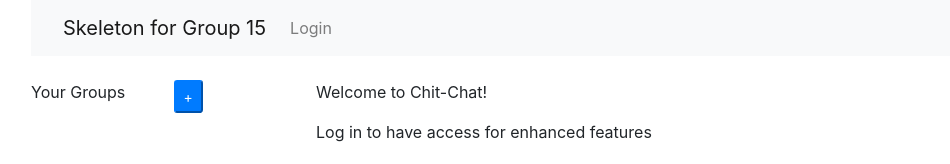
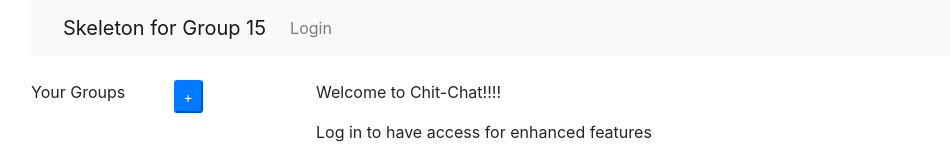
Before and after one commit to LuisLReyes/chitchat, a React (Create React App) app in the folder client/: page /login in a window 1280 px wide. Shown: the top 164 px of the page, without its empty margins (54-1004 px from the left). Built offline with nearby package versions, Linux system fonts and the light colour scheme.

Commit message:
Console Log Test

```diff
--- a/client/src/components/login.component.js
+++ b/client/src/components/login.component.js
@@ -28,7 +28,7 @@ export default class ElementOne extends Component {
     }
 
     handleLogin(event){
-      console.log("api test");
+      console.log("api test username: " + this.state.username + " password: " + this.state.password);
       axios.post('https://chit-chat-4331.herokuapp.com/user/login',{
             user_name: this.state.username,
             password: this.state.pasword
@@ -44,7 +44,7 @@ export default class ElementOne extends Component {
     render() {
         return (
             <div>
-            <p>Welcome to Chit-Chat!</p>
+            <p>Welcome to Chit-Chat!!!!</p>
             <p>Log in to have access for enhanced features</p>
                 <div className="row justify-content-center">
                   <div>
```
